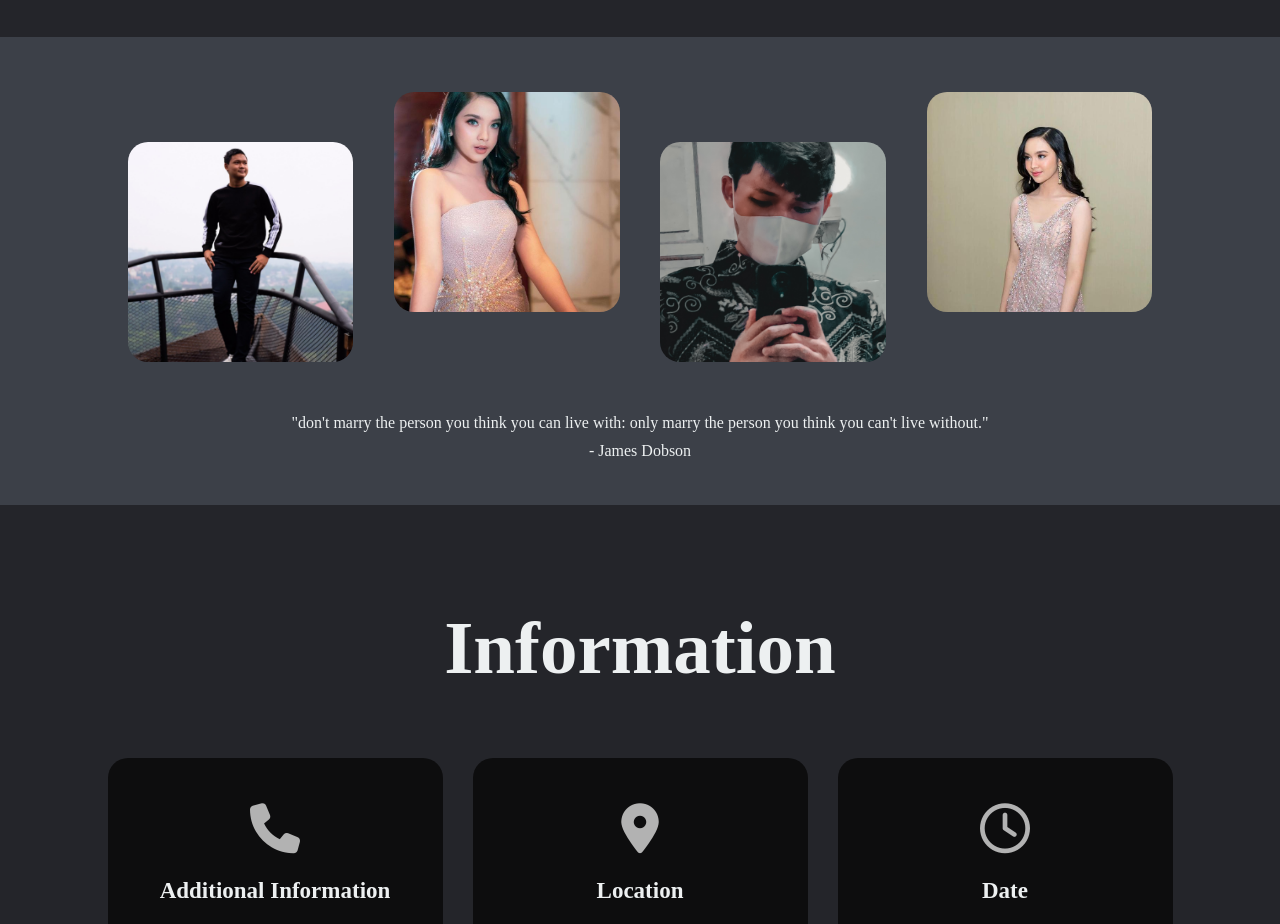
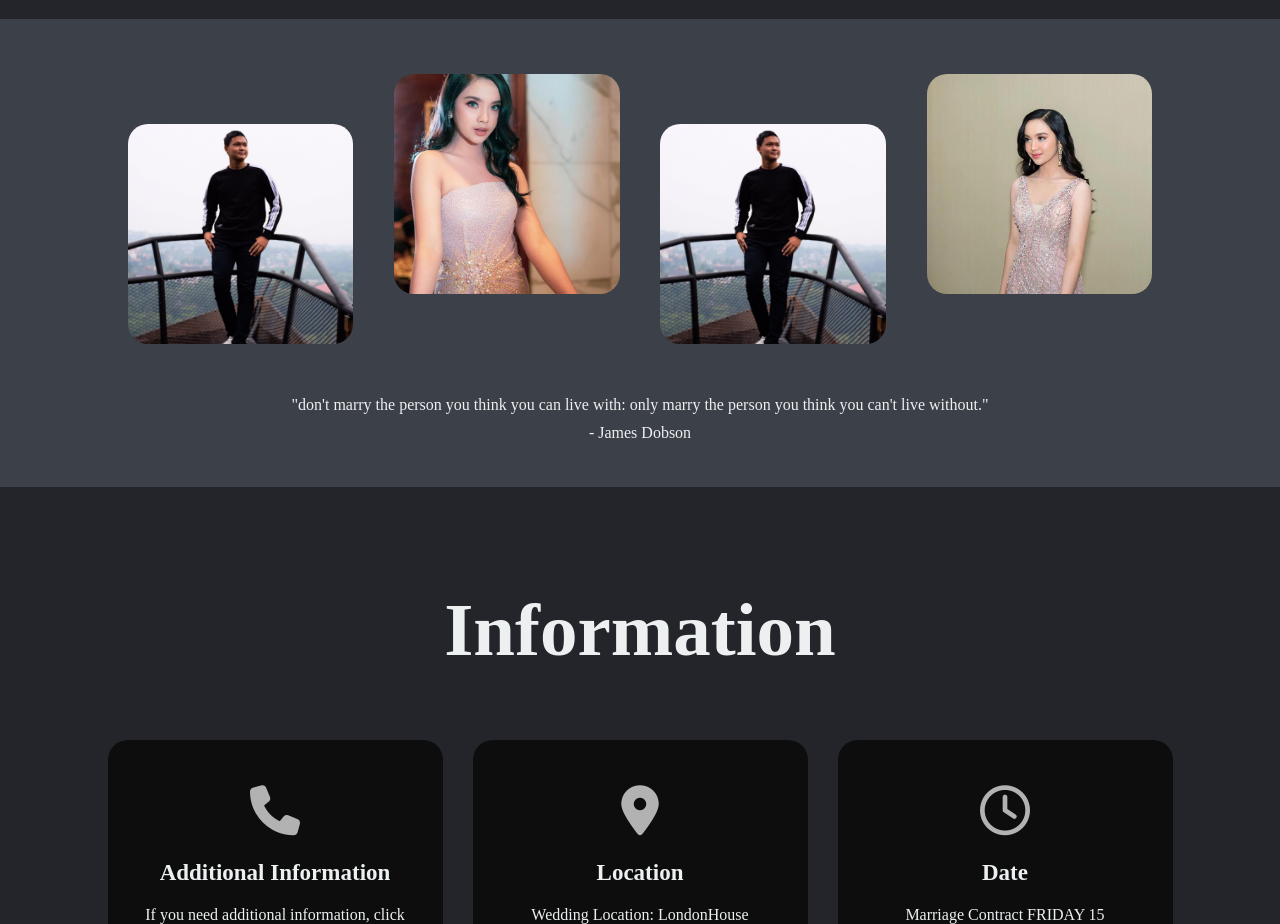
Before and after one commit to RafyR27/Wedding-2, a plain HTML site: page index.html in a window 1280 px wide. Shown: the part 2840-3764 px from the top of the page. Drawn offline with Linux system fonts and the light colour scheme.

Commit message:
first commit

```diff
--- a/index.html
+++ b/index.html
@@ -24,7 +24,6 @@
     </header>
     </nav>
 </div>
-images/parallax.js
     <div class="content">
         <h1>Wedding Party</h1>
         <h3>Wedding Party</h3>
@@ -85,7 +84,7 @@ images/parallax.js
                 <img src="images/3.jpg" alt="image">
             </div>
             <div class="image-box">
-                <img src="images/4.jpg" alt="image">
+                <img src="images/2.jpg" alt="image">
             </div>
             <div class="image-box">
                 <img src="images/5.jpeg" alt="image">
--- a/style.css
+++ b/style.css
@@ -6,8 +6,6 @@
     scroll-behavior: smooth;
     margin: 0;
     padding: 0;
-
-
 }
 
 .hero {
@@ -550,6 +548,11 @@ h5 {
 }
 
 @media (max-width: 380px) {
+    * {
+        margin: 0;
+        padding: 0;
+    }
+
     .logo {
         display: none;
     }
@@ -593,7 +596,6 @@ h5 {
     }
 
     .nav_links li {
-
         display: flex;
     }
 }
```
Also changed, not shown: 1 other file.
